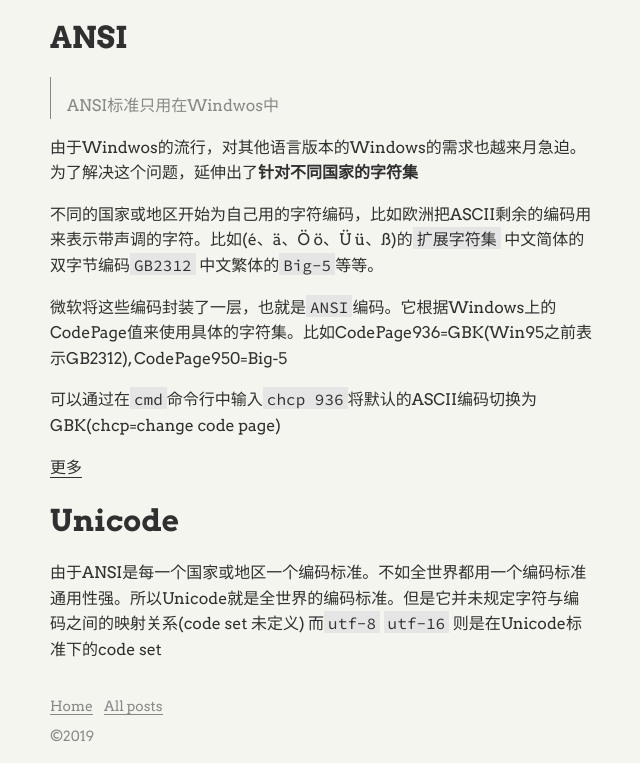
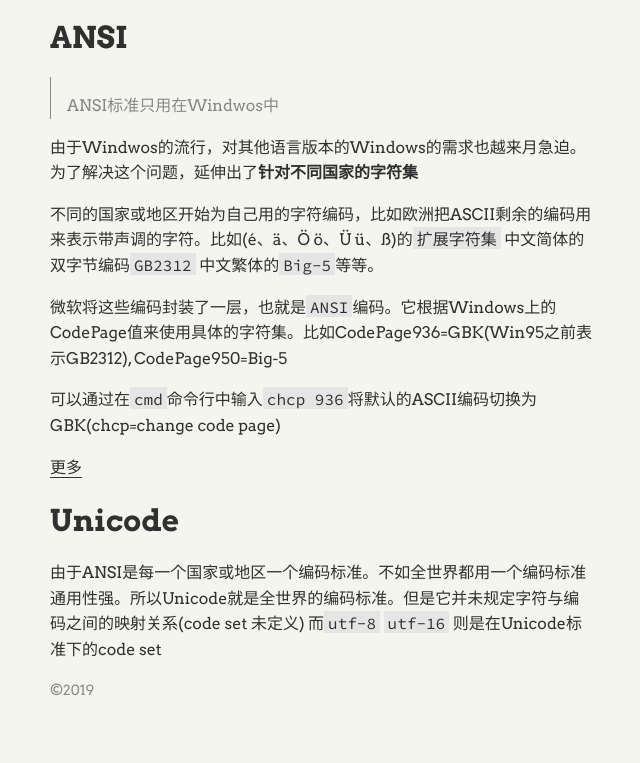
Before and after one commit to davic1uo/davic1uo.github.io, a plain HTML site: page index.html in a window 1280 px wide. Shown: the part 734-1497 px from the top of the page, without its empty margins (318-958 px from the left). After the commit the page ends 1451 px from the top, so only its background shows below. Drawn offline with Linux system fonts and the light colour scheme.

Commit message:
rebuilding site 2019年 9月 3日 星期二 11时20分14秒 CST

```diff
--- a/index.html
+++ b/index.html
@@ -93,18 +93,6 @@
 
       </section>
 
-      <nav class="site-nav">
-  <a href="https://davic1uo.github.io/">Home</a>
-  <a href="https://davic1uo.github.io/post/">All posts</a>
-
-
-
-
-
-
-</nav>
-
-
       <footer class="site-footer">
   <span class="owner">©2019 </span>
 
```
